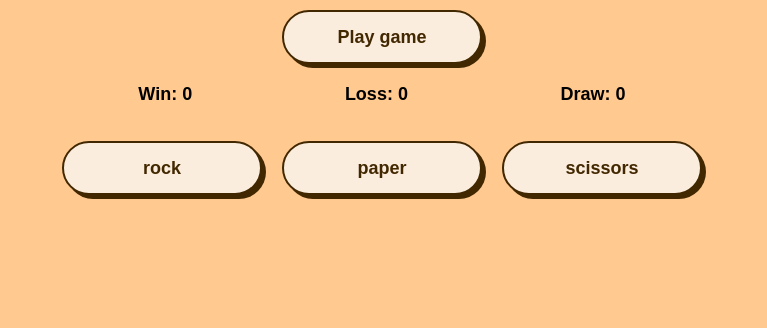
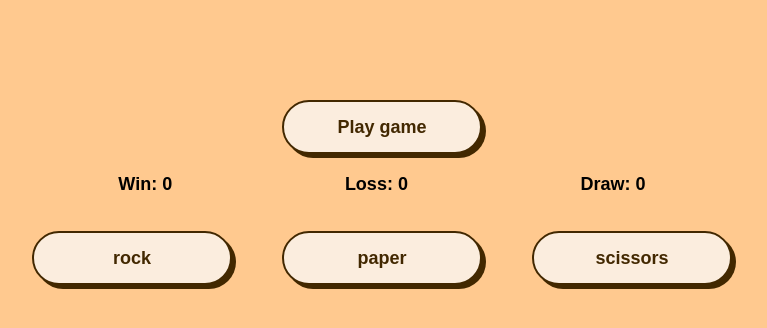
Before and after one commit to tman2747/rock-paper-scissors, a plain HTML site: page index.html in a window 1280 px wide. Shown: the whole page, without its empty margins (258-1025 px from the left). Drawn offline with Linux system fonts and the light colour scheme.

Commit message:
change css for different layout

```diff
--- a/javascript.js
+++ b/javascript.js
@@ -68,6 +68,7 @@ function playRound()
     draw.textContent = `Draw: ${drawScore}`
     console.log(`Players score: ${playerScore}\nComputers score: ${computerScore} `)
     // possibly add some more text to give feedback on what the computer choose with a red green or black/ grey color if its a win loss or tie
+    // probably dont need to give feedback on what computer chose just do you won you lose you draw text.
 }
 
 play.addEventListener("click", () =>
--- a/styles.css
+++ b/styles.css
@@ -5,23 +5,28 @@
     font-family: sans-serif;
 }
 
+html, body{
+    font-weight: 600;
+    font-size: 18px;
+    height: 100%;
+}
+
 body{
     background-color: #ff8a0d75;
-    font-weight: 600;
-    font-size: 18px;
 }
 .menu{
     display: flex;
     justify-content: center;
     align-items: center;
     flex-direction: column;
-    margin: 10px 0px 0px;
     text-align: left;
+    height: 50%;
 }
 .box{
     display: flex;
     flex-direction: column;
     justify-content: center;
+    padding: 10px;
 
 }
 
@@ -36,7 +41,7 @@ body{
 
 .gameButtons{
     display: flex;
-    gap: 20px;
+    gap: 50px;
     margin: 16px 0px; /* probably need to edit these later */
 }
 
```
